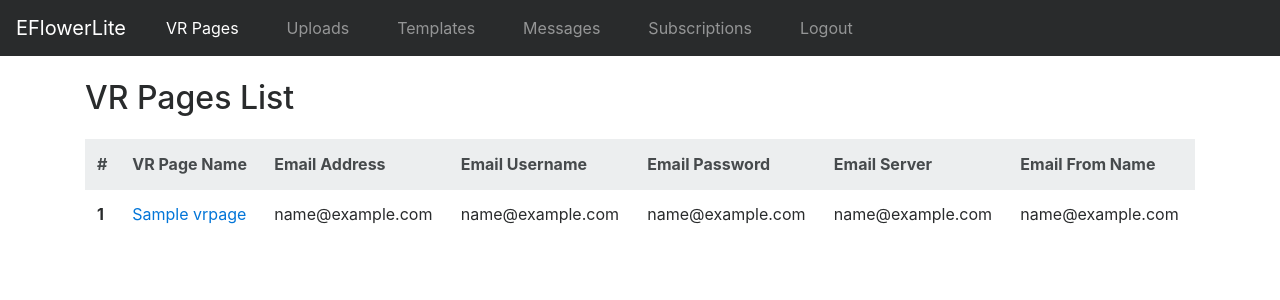
After one commit to TechRenT/rentmailer, a Django app: page /vrpages/vrpages_list/ in a window 1280 px wide. The commit adds this page. Shown: the top 300 px of the page. Run offline with Django 3.2, Linux system fonts and the light colour scheme; tables that the repository leaves empty hold one stand-in row (values such as "Sample post"); some libraries are stand-ins or nearby versions.

Commit message:
create url and html for vrpages_list

```diff
--- a/templates/layout.html
+++ b/templates/layout.html
@@ -21,7 +21,7 @@
       <div class="collapse navbar-collapse" id="navbarNav">
         <ul class="navbar-nav">
           <li class="nav-item mx-3 active">
-            <a class="nav-link" href="#">VR Pages<span class="sr-only">(current)</span></a>
+            <a class="nav-link" href="{% url 'vrpages:vrpages_list' %}">VR Pages<span class="sr-only">(current)</span></a>
           </li>
           <li class="nav-item mx-3">
             <a class="nav-link" href="#">Uploads</a>
--- /dev/null
+++ b/vrpages/templates/vrpages/vrpages_list.html
@@ -0,0 +1,35 @@
+{% extends 'layout.html' %}
+
+{% block title %}VR Pages{% endblock %}
+
+{% block content %}
+    <div class="container">
+        <h2 class="my-4">VR Pages List</h2>
+        <table class="table table-hover">
+            <thead class="thead-default">
+                <tr>
+                    <th>#</th>
+                    <th>VR Page Name</th>
+                    <th>Email Address</th>
+                    <th>Email Username</th>
+                    <th>Email Password</th>
+                    <th>Email Server</th>
+                    <th>Email From Name</th>
+                </tr>
+            </thead>
+            <tbody>
+                {% for vrpage in vrpages %}
+                <tr>
+                    <th scope="row">{{ vrpage.pk }}</th>
+                    <td><a href="#">{{ vrpage }}</a></td>
+                    <td>{{ vrpage.email_address }}</td>
+                    <td>{{ vrpage.email_username }}</td>
+                    <td>{{ vrpage.email_password }}</td>
+                    <td>{{ vrpage.email_server }}</td>
+                    <td>{{ vrpage.email_from_name }}</td>
+                </tr>
+                {% endfor %}
+            </tbody>
+        </table>
+    </div>
+{% endblock %}
--- a/vrpages/urls.py
+++ b/vrpages/urls.py
@@ -3,6 +3,7 @@ from django.conf.urls import url
 from . import views
 
 urlpatterns = [
+    url(r'^vrpages_list/$', views.vrpages_list, name='vrpages_list'),
     url(r'^messages/$', views.messages_list, name='messages_list'),
     url(r'^messages/(?P<pk>\d+)/no_email/$', views.no_email, name='no_email'),
     url(r'^messages/(?P<pk>\d+)/(?P<template_type>\w+)/$', views.send_email, name='send_email'),
```
